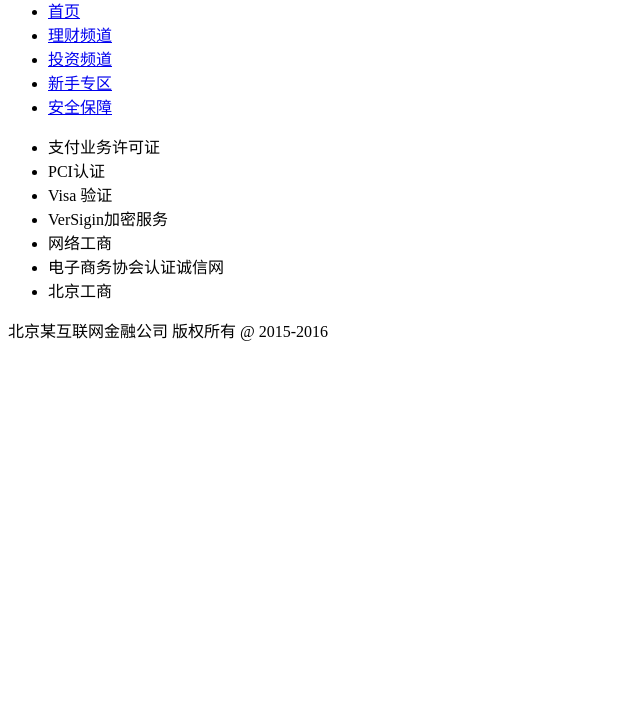
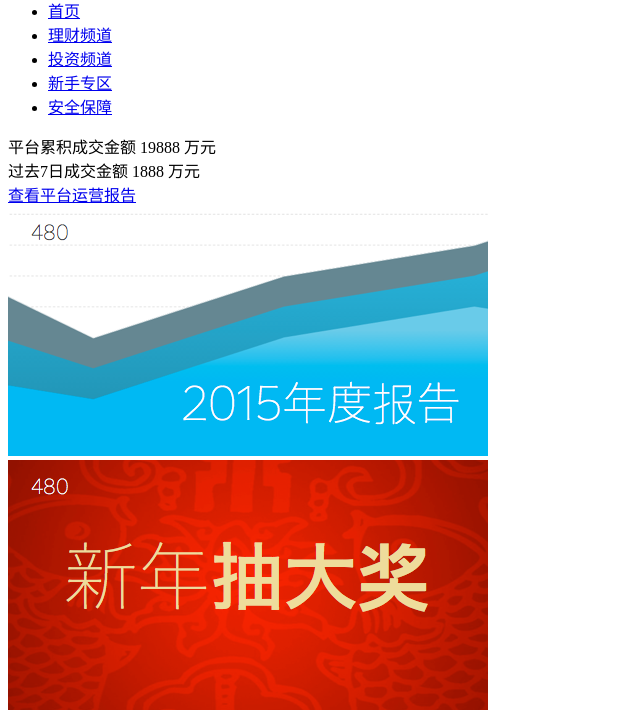
Before and after one commit to uchiyamakoki/native2019, a plain HTML site: page index.html in a window 1280 px wide. Shown: the part 241-953 px from the top of the page, without its empty margins (0-640 px from the left). Before the commit the page ends 800 px from the top, so only its background shows below. Drawn offline with Linux system fonts and the light colour scheme.

Commit message:
3-4 主要内容1

```diff
--- a/index.html
+++ b/index.html
@@ -33,7 +33,41 @@
         </ul>
     </nav>
 </header>
-<div></div>
+<div class="container">
+    <section class="transaction">
+        <div class="trans-content">
+            <div class="trans-data">
+                <span>平台累积成交金额</span>
+                <span class="trans-money">19888</span>
+                <span>万元</span>
+            </div>
+            <div class="trans-data">
+                <span>过去7日成交金额</span>
+                <span class="trans-money">1888</span>
+                <span>万元</span>
+            </div>
+            <div class="trans-report">
+                <a href="#">查看平台运营报告</a>
+            </div>
+        </div>
+    </section>
+    <section class="ad">
+        <div class="item">
+            <img src="img/ad001.png">
+        </div>
+        <div class="item">
+            <img src="img/ad002.png">
+            <div class="item">
+                <img src="img/ad003.png">
+            </div>
+        </div>
+    </section>
+    <section class="feature"></section>
+    <section class="notice"></section>
+    <section class="product"></section>
+    <section class="product"></section>
+    <section class="footer"></section>
+</div>
 <footer>
     <ul>
         <li><span class="icon icon-zfywxkz">支付业务许可证</span></li>
```
